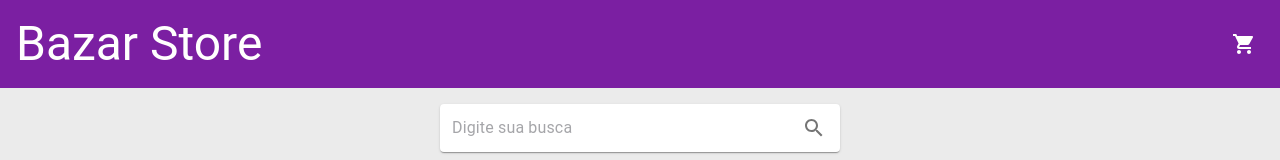
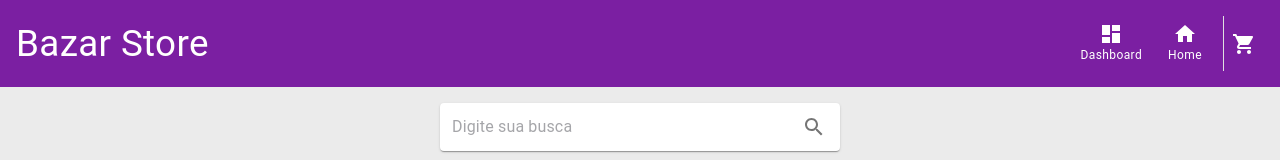
Before and after one commit to paulohenrique-amaral/frontend-online-store, a React (Vite) app: page / in a window 1280 px wide. Shown: the top 160 px of the page. Built offline with nearby package versions, Linux system fonts and the light colour scheme; no server answers.

Commit message:
refactor: update component and adding buttons dashboard

```diff
--- a/src/components/Header/Header.tsx
+++ b/src/components/Header/Header.tsx
@@ -1,13 +1,34 @@
-import { Grid, Typography } from '@mui/material';
+import { Grid, Typography, Box, useTheme, useMediaQuery } from '@mui/material';
+import { Link as RouterLink, useNavigate } from 'react-router-dom';
+import DashboardIcon from '@mui/icons-material/Dashboard';
+import IconButton from '@mui/material/IconButton';
+import HomeIcon from '@mui/icons-material/Home';
+// import AccountBoxIcon from '@mui/icons-material/AccountBox';
+import Divider from '@mui/material/Divider';
 import ShoppingCart from '../ShoppingCart/ShoppingCart';
 import { HeaderStyled } from './HeaderStyled';
 
 function Header() {
+  const navigate = useNavigate();
+  const theme = useTheme();
+  const matchesXS = useMediaQuery(theme.breakpoints.down('sm'));
+
   return (
     <HeaderStyled id="home">
       <Grid container>
         <Grid item xs={ 6 } md={ 6 }>
-          <Typography variant="h3">
+          <Typography
+            component={ RouterLink }
+            to="/"
+            sx={ {
+              fontSize: '2.3rem',
+              textDecoration: 'none',
+              color: 'inherit',
+              margin: 0,
+              padding: 0,
+              display: 'inline-block',
+            } }
+          >
             Bazar Store
           </Typography>
         </Grid>
@@ -19,7 +40,95 @@ function Header() {
             { display: 'flex', justifyContent: 'end' }
           }
         >
-          <ShoppingCart />
+          <Box
+            sx={ {
+              display: 'flex',
+              alignItems: 'center',
+              justifyContent: 'center',
+              marginRight: '1rem',
+              gap: '1rem',
+            } }
+          >
+            {!matchesXS && (
+              <>
+                <IconButton
+                  aria-label="dashboard"
+                  size="small"
+                  color="inherit"
+                  onClick={ () => navigate('/carrinho') }
+                >
+                  <Box
+                    sx={ {
+                      display: 'flex',
+                      flexDirection: 'column',
+                      justifyContent: 'center',
+                      alignItems: 'center',
+                    } }
+                  >
+                    <DashboardIcon fontSize="medium" />
+                    <Typography variant="caption">
+                      Dashboard
+                    </Typography>
+                  </Box>
+                </IconButton>
+                <IconButton
+                  aria-label="home"
+                  size="small"
+                  color="inherit"
+                  onClick={ () => navigate('/') }
+                >
+                  <Box
+                    sx={ {
+                      display: 'flex',
+                      flexDirection: 'column',
+                      justifyContent: 'center',
+                      alignItems: 'center',
+                    } }
+                  >
+                    <HomeIcon fontSize="medium" />
+                    <Typography variant="caption">
+                      Home
+                    </Typography>
+                  </Box>
+                </IconButton>
+              </>
+            )}
+            {/* <IconButton
+                aria-label="home"
+                size="small"
+                color="inherit"
+                onClick={ () => navigate('/login') }
+              >
+                <Box
+                  sx={ {
+                    display: 'flex',
+                    flexDirection: 'column',
+                    justifyContent: 'center',
+                    alignItems: 'center',
+                  } }
+                >
+                  <AccountBoxIcon fontSize="medium" />
+                  <Typography variant="caption">
+                    Login
+                  </Typography>
+                </Box>
+              </IconButton> */}
+          </Box>
+          <Divider
+            orientation="vertical"
+            sx={ {
+              backgroundColor: 'white',
+            } }
+          />
+          <Box
+            sx={ {
+              display: 'flex',
+              alignItems: 'center',
+              justifyContent: 'center',
+            } }
+          >
+            <ShoppingCart />
+          </Box>
         </Grid>
       </Grid>
     </HeaderStyled>
```
